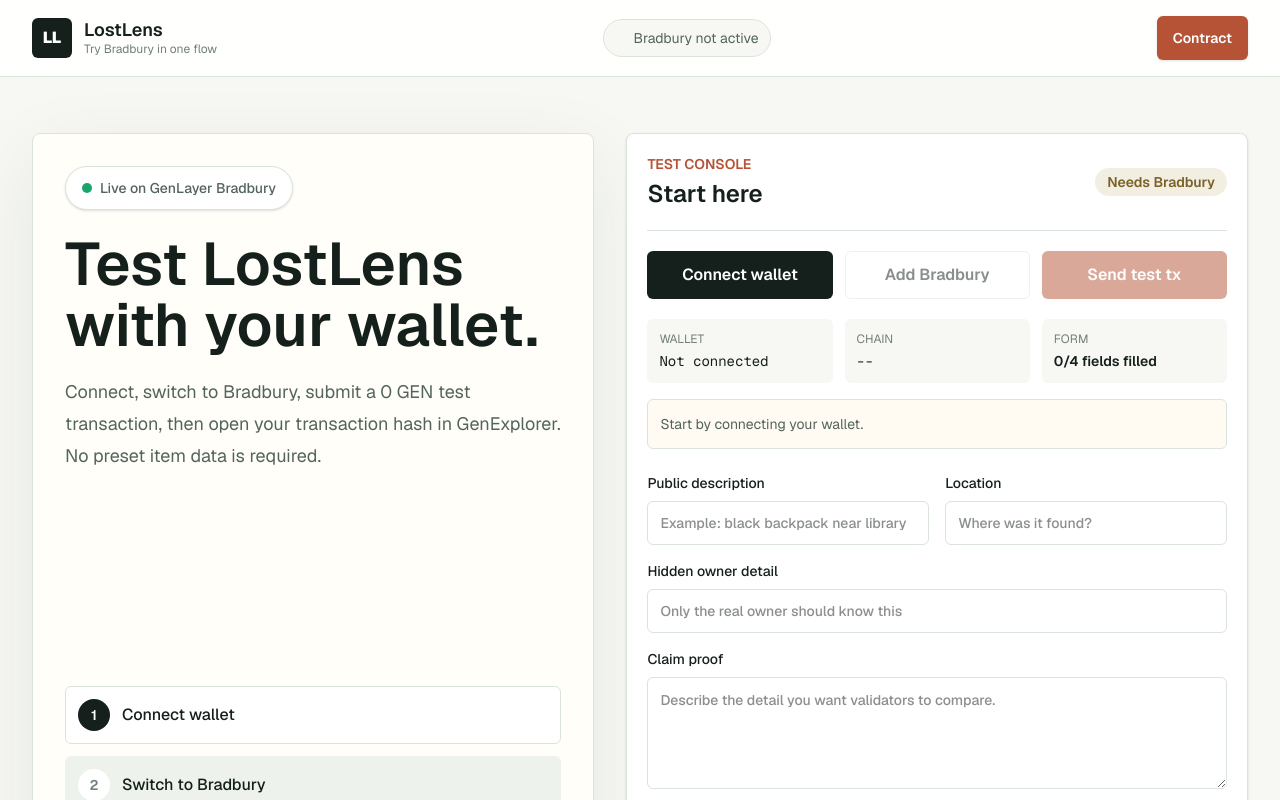
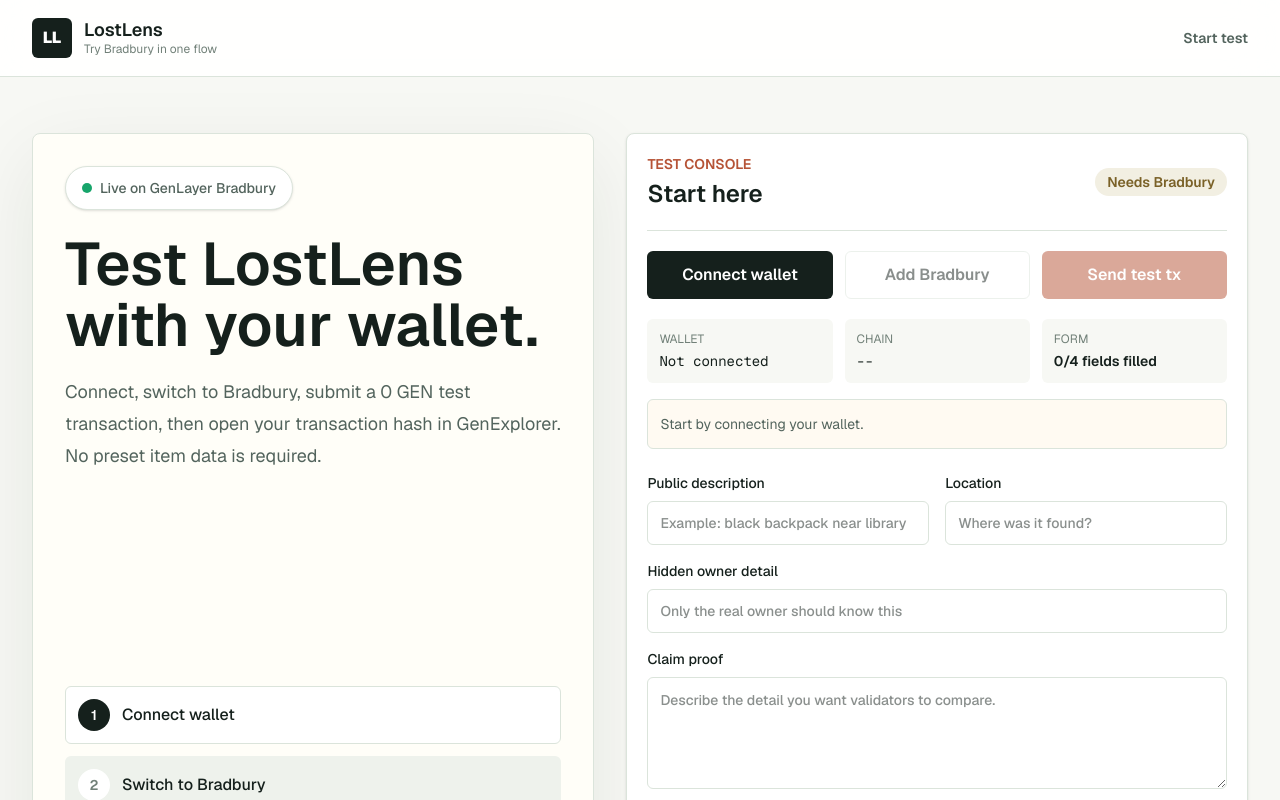
Before and after one commit to Richardweb1/lostlens, a Next.js app: page / in a window 1280 px wide. Shown: the top 800 px of the page. Built offline with nearby package versions, Linux system fonts and the light colour scheme.

Commit message:
Simplify header navigation

```diff
--- a/app/page.tsx
+++ b/app/page.tsx
@@ -230,20 +230,13 @@
               <span className="block text-xs text-[var(--muted)]">Try Bradbury in one flow</span>
             </span>
           </a>
-          <div className="hidden items-center gap-2 rounded-full border border-[var(--line)] bg-[var(--page)] px-3 py-2 text-sm text-[var(--soft)] md:flex">
-            <span className={`h-2.5 w-2.5 rounded-full ${isBradbury ? 'bg-[var(--success)]' : 'bg-[var(--warning)]'}`} />
-            {isBradbury ? 'Bradbury connected' : 'Bradbury not active'}
-          </div>
-          <a
-            className="inline-flex min-h-11 items-center rounded-md bg-[var(--accent)] px-4 text-sm font-semibold text-white shadow-sm transition hover:bg-[var(--accent-strong)]"
-            href={explorerUrl}
-          >
-            Contract
+          <a className="hidden text-sm font-semibold text-[var(--soft)] transition hover:text-[var(--ink)] sm:inline-flex" href="#test">
+            Start test
           </a>
         </div>
       </header>
 
-      <section className="mx-auto grid max-w-7xl gap-8 px-5 py-10 sm:px-8 lg:grid-cols-[0.95fr_1.05fr] lg:py-14">
+      <section id="test" className="mx-auto grid max-w-7xl gap-8 px-5 py-10 sm:px-8 lg:grid-cols-[0.95fr_1.05fr] lg:py-14">
         <div className="flex flex-col justify-between rounded-lg border border-[var(--line)] bg-[var(--panel)] p-6 shadow-[0_24px_80px_rgba(20,32,28,0.08)] sm:p-8">
           <div>
             <div className="mb-6 inline-flex min-h-11 items-center gap-2 rounded-full border border-[var(--line)] bg-white px-4 text-sm font-medium text-[var(--soft)] shadow-sm">
```
Also changed, not shown: 1 other file (tests, documents, lock files or other folders).
